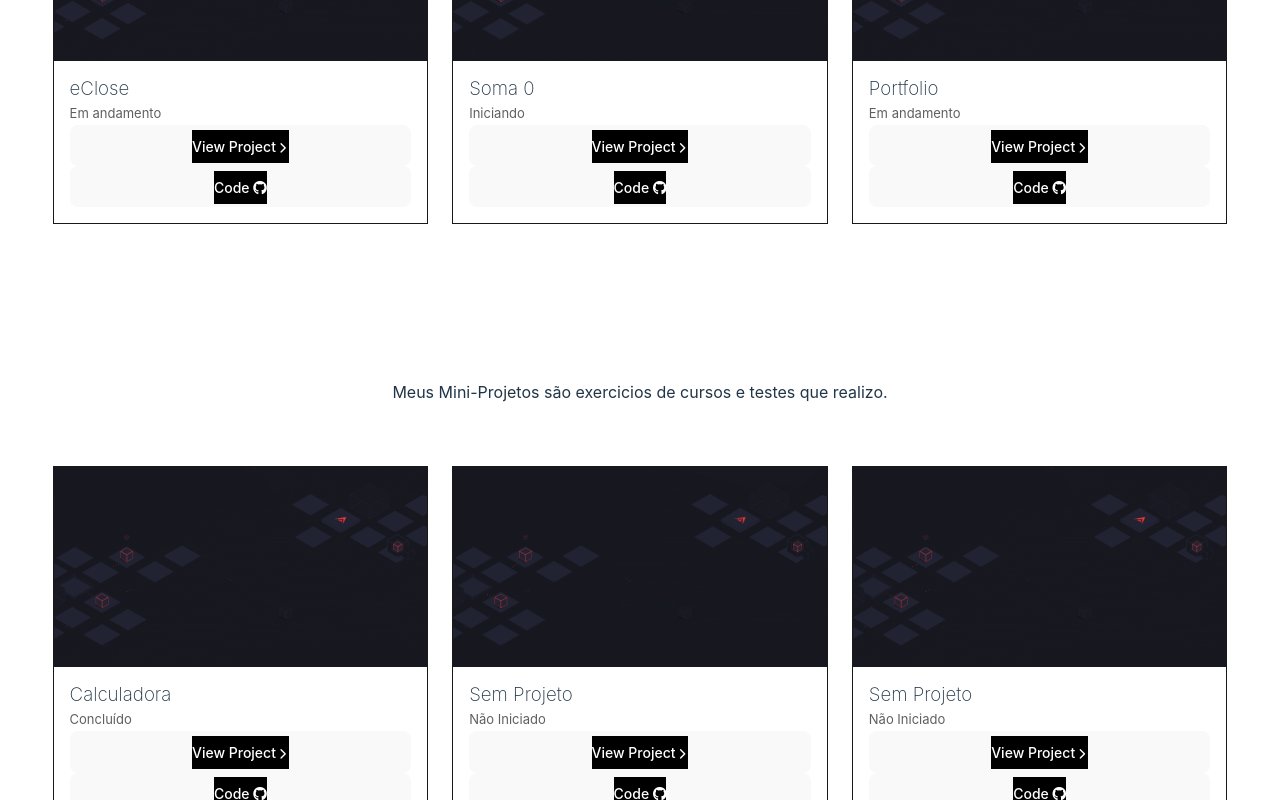
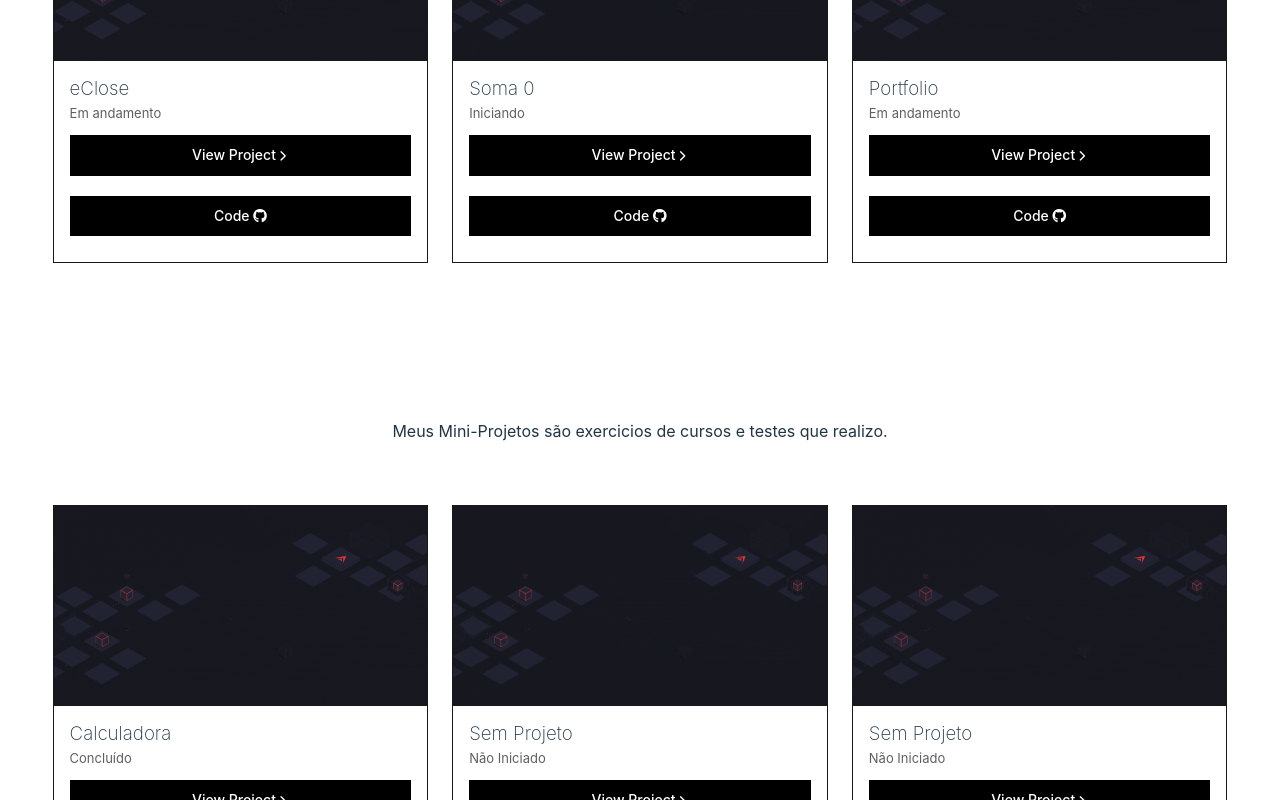
Before and after one commit to JamzMarks/Portfolio, a React (Vite) app: page /portfolio in a window 1280 px wide. Shown: the part 1040-1840 px from the top of the page. Built offline with nearby package versions, Linux system fonts and the light colour scheme.

Commit message:
closecard att

```diff
--- a/src/components/pages/portfolio/projectcard/closecard.jsx
+++ b/src/components/pages/portfolio/projectcard/closecard.jsx
@@ -16,8 +16,13 @@ const Closecard = (props) => {
                     <span>{props.status}</span>
                 </div>
                 <div className="card_btns">
-                    <button><a href={props.url}>View Project<span><i class="fa-solid fa-chevron-right"></i></span></a></button>
-                    <button><a href={props.git}>Code <i class="fa-brands fa-github"></i></a></button>
+
+                        <a href={props.url}>View Project
+                                <span><i class="fa-solid fa-chevron-right"></i></span>
+                        </a>
+                        <a href={props.git}>
+                                Code <i class="fa-brands fa-github"></i>
+                        </a>
                 </div>
             </div>
         </div>
```
